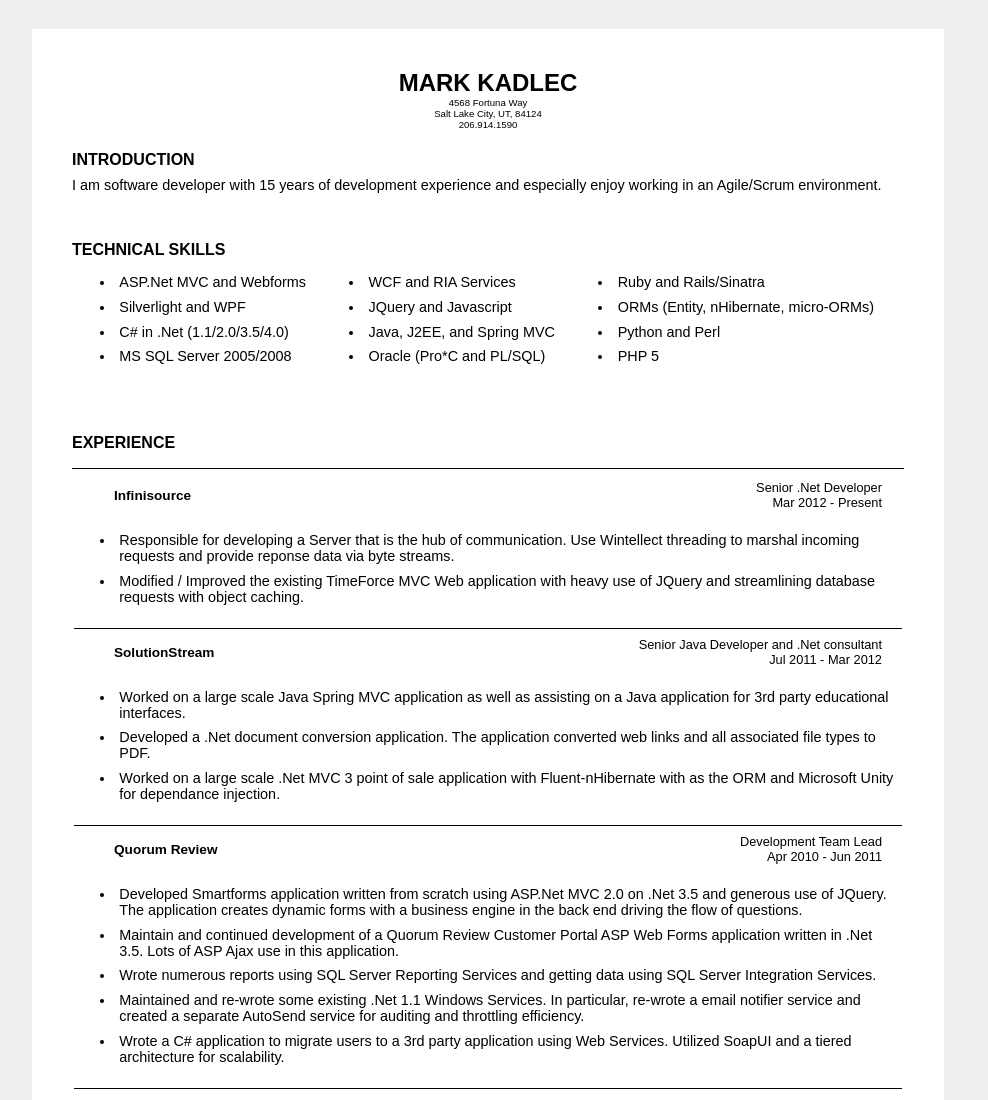
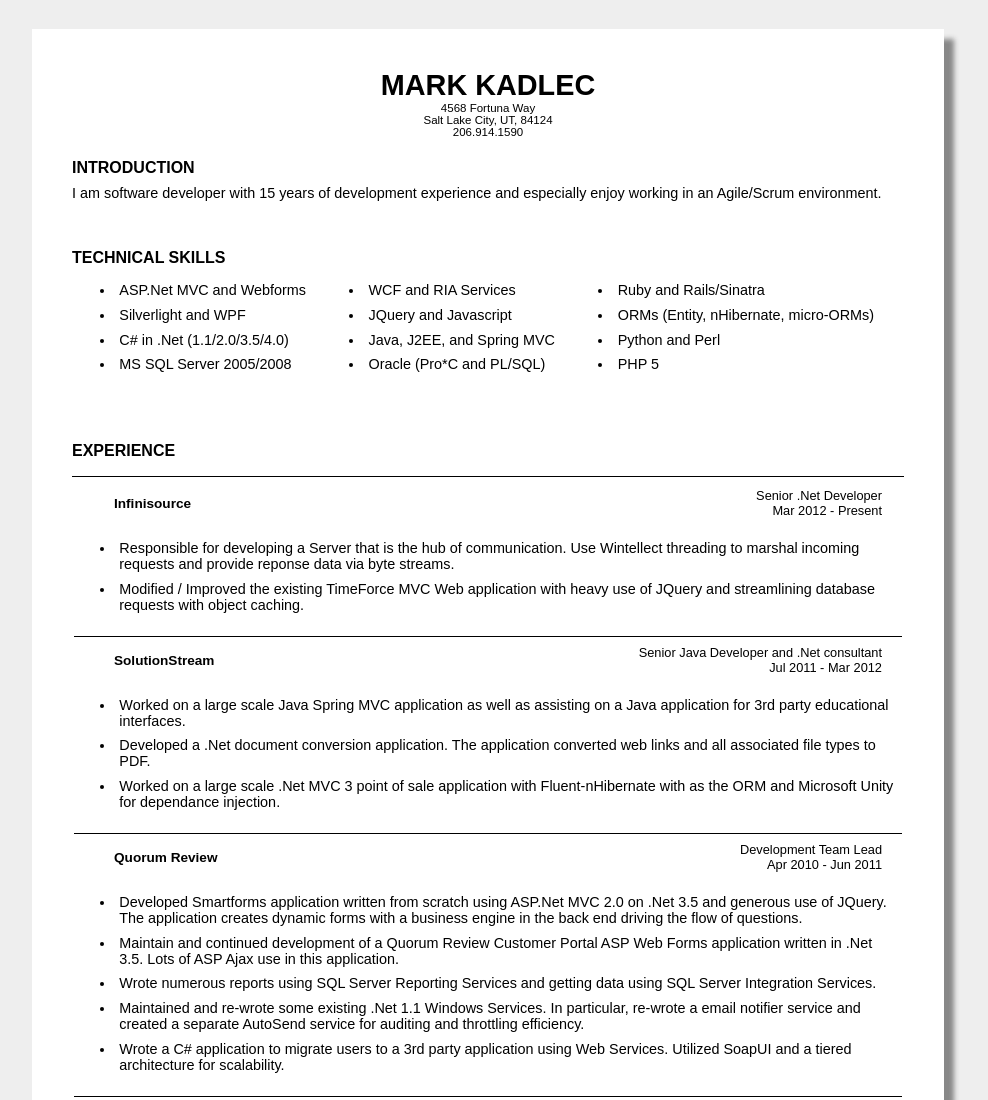
Before and after one commit to mkadlec/mkadlec.github.io, a plain HTML site: page index.html in a window 1280 px wide. Shown: the top 1100 px of the page, without its empty margins (152-1140 px from the left). Drawn offline with Linux system fonts and the light colour scheme.

Commit message:
added shadow

```diff
--- a/index.html
+++ b/index.html
@@ -16,7 +16,7 @@
 		width: 100%;
 		padding-top: 40px;
 		padding-bottom: 5px;
-		font-size: x-large;
+		font-size: 1.8em;
 		background-color: white;
 	}
 	table.skills {
@@ -85,6 +85,7 @@
 		<td width="auto" />
 		<td width="75%" style="padding:15px;style="background-color:white">
 
+			<div style="box-shadow: 10px 10px 5px #888888;">
 
 				<table class="top" cellpadding="0" cellspacing="0">
 					 <tr>
@@ -327,11 +328,13 @@
 						</tr>
 					</table>
 				</div>
+			</div>
 		</td>
 		<td width="auto"/>
 	</tr>
 	<tr><td colspan="3" /></tr>
 </table>
+
 </body>
 
 
```
Lines whose indentation alone changed are shown as unchanged.
